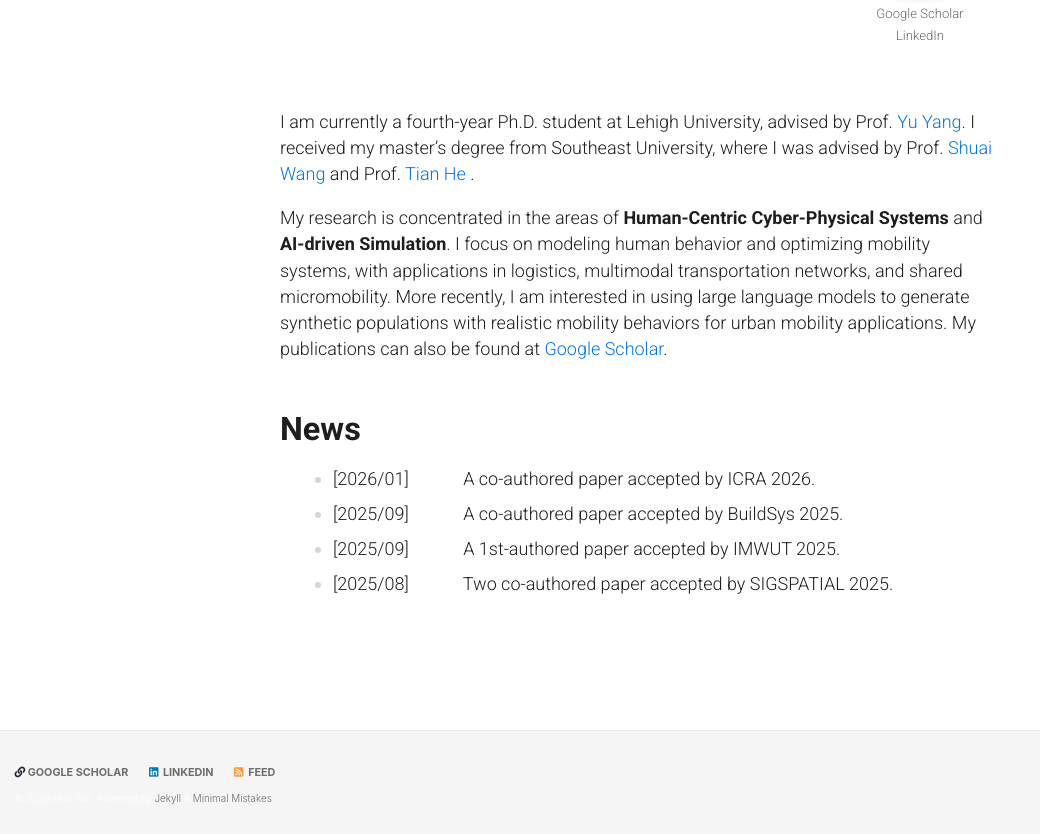
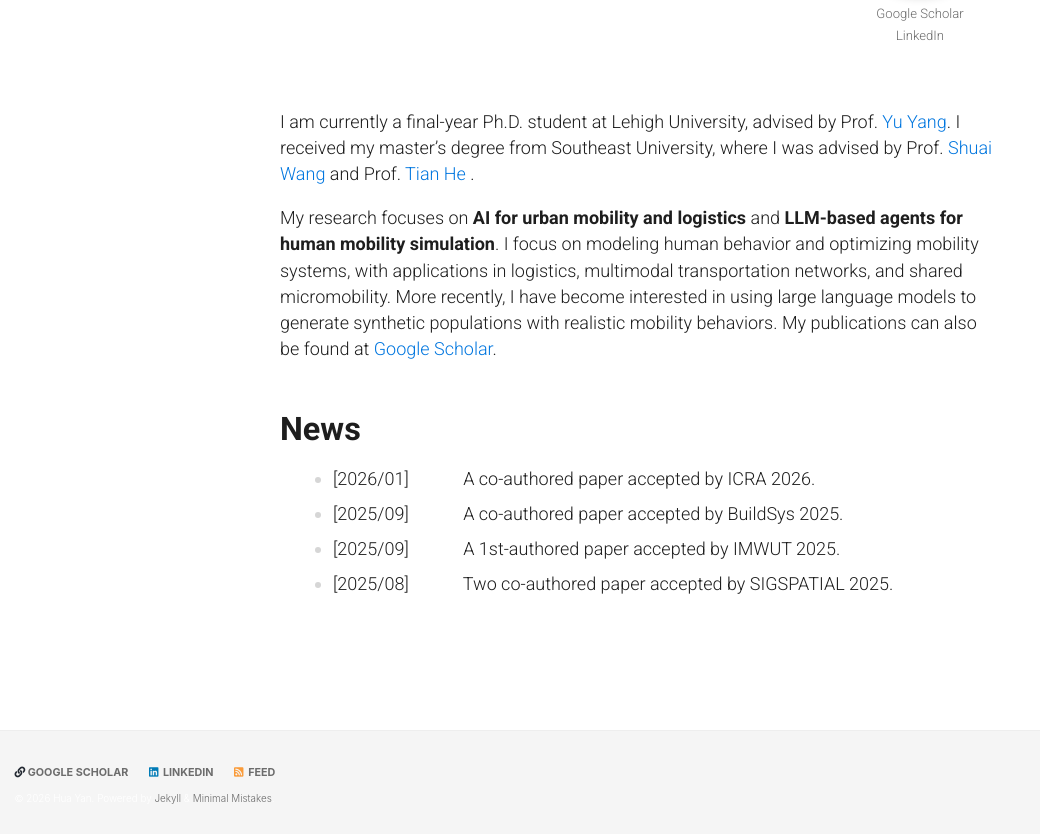
Before and after one commit to huy222-lu/website, a Jekyll site: the page built from index.md, in a window 1280 px wide, cut to the strip 267-1101 px from the top of the page. Shown: the whole strip, without its empty margins (0-1040 px from the left). Built offline with Jekyll 4.4.1, drawn with Linux system fonts in a browser that asks for light colours; cached includes are drawn as plain includes; a script that is not in the unit is left out; comment, search, counter and statistics services are not loaded.

Commit message:
Revise biography and research focus in index.md
Updated biography to reflect current status as a final-year Ph.D. student and revised research focus areas.

```diff
--- a/index.md
+++ b/index.md
@@ -6,10 +6,9 @@ layout: academic
 
 ### Biography
 
-I am currently a fourth-year Ph.D. student at Lehigh University, advised by Prof. [Yu Yang](https://www.yyang.site/). I received my master’s degree from Southeast University, where I was advised by Prof. [Shuai Wang](https://cse.seu.edu.cn/2019/0107/c23024a257643/page.htm) and Prof. [Tian He](https://scholar.google.com/citations?user=hc1m_BQAAAAJ&hl=en) .
+I am currently a final-year Ph.D. student at Lehigh University, advised by Prof. [Yu Yang](https://www.yyang.site/). I received my master’s degree from Southeast University, where I was advised by Prof. [Shuai Wang](https://cse.seu.edu.cn/2019/0107/c23024a257643/page.htm) and Prof. [Tian He](https://scholar.google.com/citations?user=hc1m_BQAAAAJ&hl=en) .
 
-My research is concentrated in the areas of **Human-Centric Cyber-Physical Systems** and **AI-driven Simulation**.
-I focus on modeling human behavior and optimizing mobility systems, with applications in logistics, multimodal transportation networks, and shared micromobility. More recently, I am interested in using large language models to generate synthetic populations with realistic mobility behaviors for urban mobility applications.
+My research focuses on **AI for urban mobility and logistics** and **LLM-based agents for human mobility simulation**. I focus on modeling human behavior and optimizing mobility systems, with applications in logistics, multimodal transportation networks, and shared micromobility. More recently, I have become interested in using large language models to generate synthetic populations with realistic mobility behaviors.
 My publications can also be found at [Google Scholar](https://scholar.google.com/citations?user=K-OCWVMAAAAJ&hl=en).
 
 </div>
```
